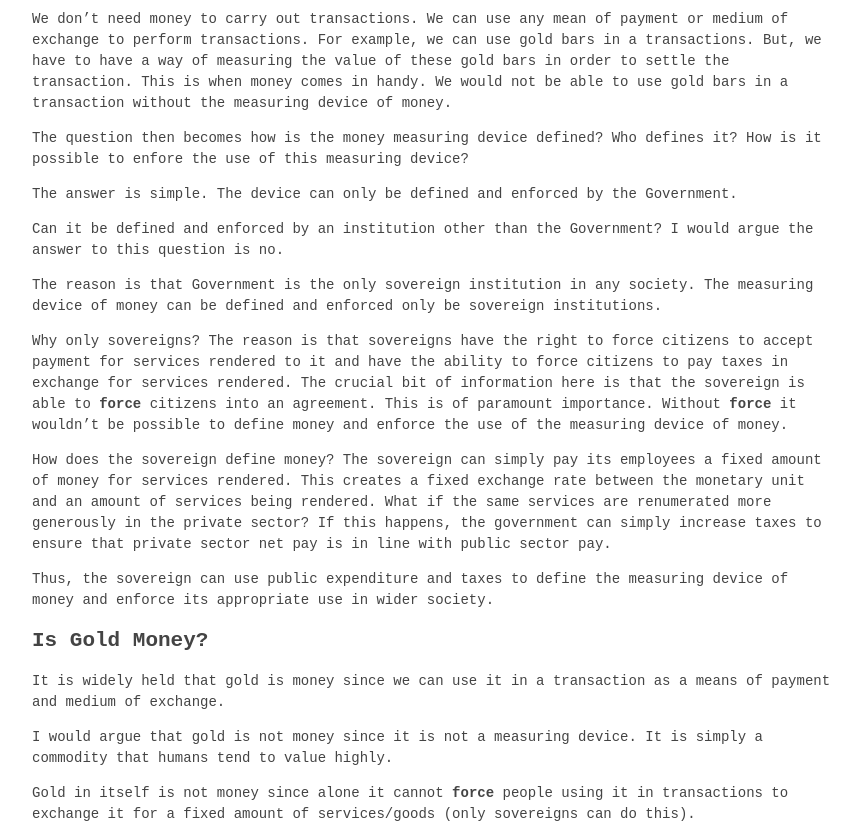
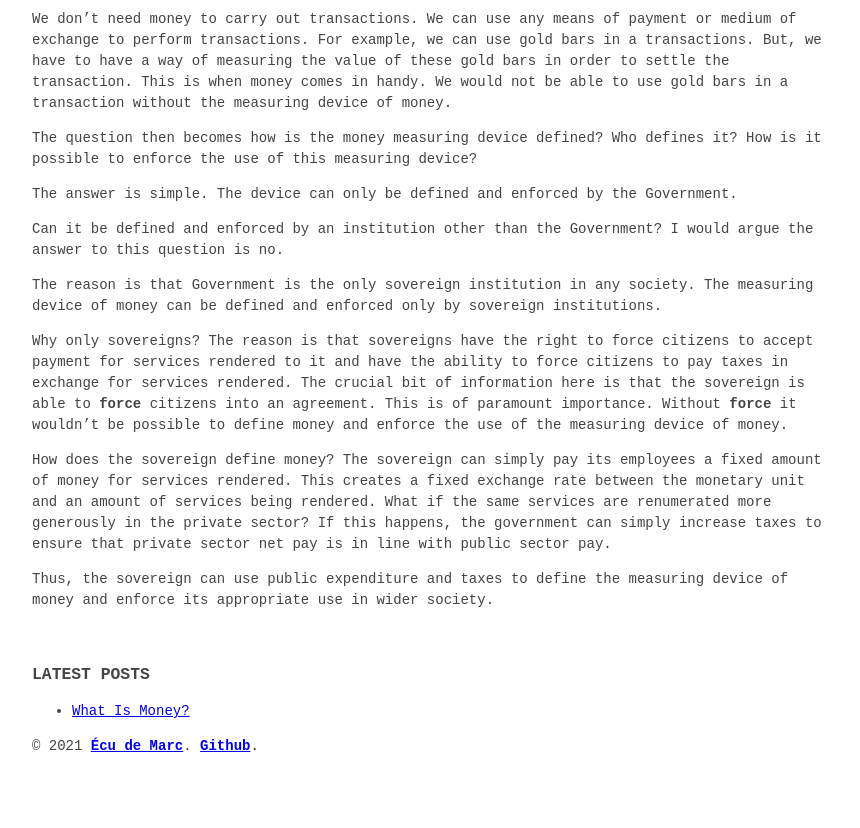
Before and after one commit to EcuDeMarc/EcuDeMarc.github.io, a plain HTML site: page posts/what-is-money/index.html in a window 1280 px wide. Shown: the part 500-1328 px from the top of the page, without its empty margins (208-1068 px from the left). After the commit the page ends 1297 px from the top, so only its background shows below. Drawn offline with Linux system fonts and the light colour scheme.

Commit message:
fixing typos in post

```diff
--- a/posts/what-is-money/index.html
+++ b/posts/what-is-money/index.html
@@ -47,18 +47,14 @@
 <p>Is it a convenient tool we all decide to use to carry out transactions?</p>
 <p>I would argue it is not a medium of exchange and it is not a convenient tool we use to perform transactions.</p>
 <p>Instead, I believe that money is a measurement device of value. In other words, it is a unit of account. Like we use the Fahrenheit scale to measure temperature, we use money to measure value.</p>
-<p>We don&rsquo;t need money to carry out transactions. We can use any mean of payment or medium of exchange to perform transactions. For example, we can use gold bars in a transactions. But, we have to have a way of measuring the value of these gold bars in order to settle the transaction. This is when money comes in handy. We would not be able to use gold bars in a transaction without the measuring device of money.</p>
-<p>The question then becomes how is the money measuring device defined? Who defines it? How is it possible to enfore the use of this measuring device?</p>
+<p>We don&rsquo;t need money to carry out transactions. We can use any means of payment or medium of exchange to perform transactions. For example, we can use gold bars in a transactions. But, we have to have a way of measuring the value of these gold bars in order to settle the transaction. This is when money comes in handy. We would not be able to use gold bars in a transaction without the measuring device of money.</p>
+<p>The question then becomes how is the money measuring device defined? Who defines it? How is it possible to enforce the use of this measuring device?</p>
 <p>The answer is simple. The device can only be defined and enforced by the Government.</p>
 <p>Can it be defined and enforced by an institution other than the Government? I would argue the answer to this question is no.</p>
-<p>The reason is that Government is the only sovereign institution in any society. The measuring device of money can be defined and enforced only be sovereign institutions.</p>
+<p>The reason is that Government is the only sovereign institution in any society. The measuring device of money can be defined and enforced only by sovereign institutions.</p>
 <p>Why only sovereigns? The reason is that sovereigns have the right to force citizens to accept payment for services rendered to it and have the ability to force citizens to pay taxes in exchange for services rendered. The crucial bit of information here is that the sovereign is able to <strong>force</strong> citizens into an agreement. This is of paramount importance. Without <strong>force</strong> it wouldn&rsquo;t be possible to define money and enforce the use of the measuring device of money.</p>
 <p>How does the sovereign define money? The sovereign can simply pay its employees a fixed amount of money for services rendered. This creates a fixed exchange rate between the monetary unit and an amount of services being rendered. What if the same services are renumerated more generously in the private sector? If this happens, the government can simply increase taxes to ensure that private sector net pay is in line with public sector pay.</p>
 <p>Thus, the sovereign can use public expenditure and taxes to define the measuring device of money and enforce its appropriate use in wider society.</p>
-<h2 id="is-gold-money">Is Gold Money?</h2>
-<p>It is widely held that gold is money since we can use it in a transaction as a means of payment and medium of exchange.</p>
-<p>I would argue that gold is not money since it is not a measuring device. It is simply a commodity that humans tend to value highly.</p>
-<p>Gold in itself is not money since alone it cannot <strong>force</strong> people using it in transactions to exchange it for a fixed amount of services/goods (only sovereigns can do this).</p>
 
 			</div>
 		</article>
```
